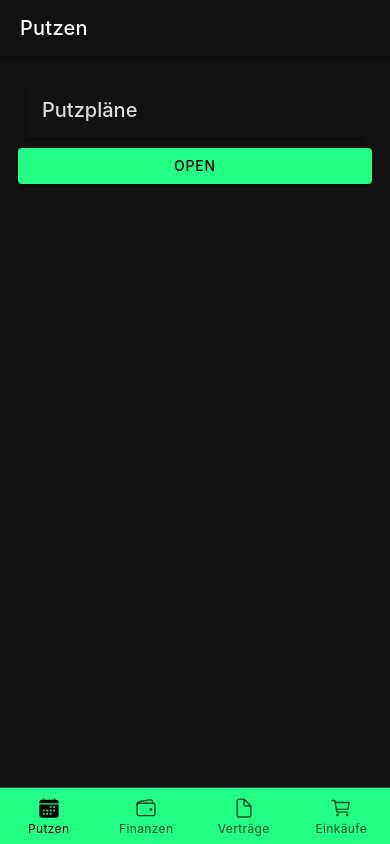
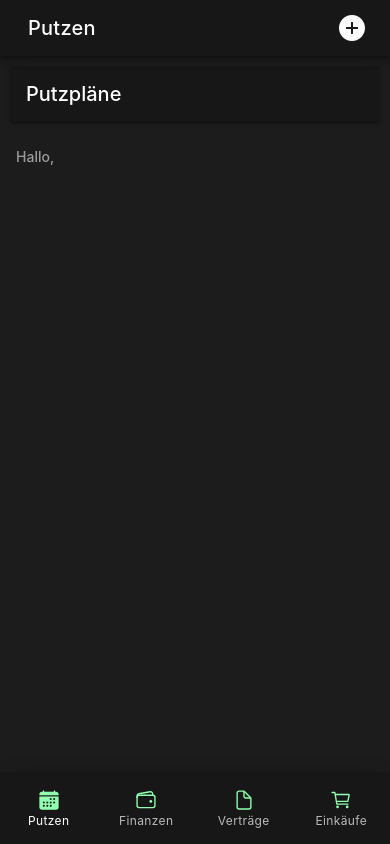
Before and after one commit to Schubzz/Roomie, a React (Vite) app: page /app/cleaning in a window 390 px wide. Built offline with nearby package versions, Linux system fonts and the light colour scheme.

Commit message:
changed theme; added new modal component in Putzen & Verträge

```diff
--- a/index.html
+++ b/index.html
@@ -6,7 +6,7 @@
 
       <base href="/"/>
 
-      <meta name="theme-color" content="#23FF85"/>
+      <meta name="theme-color" content="#1c1c1d"/>
       <meta name="color-scheme" content="light dark"/>
       <meta
               name="viewport"
--- /dev/null
+++ b/src/components/AddModal.tsx
@@ -0,0 +1,48 @@
+import React, {ReactNode} from 'react';
+import {
+    IonModal,
+    IonContent,
+    IonToolbar,
+    IonTitle,
+    IonButtons,
+    IonButton
+} from '@ionic/react';
+
+
+interface AddModalProps {
+    isOpen: boolean;
+    onDismiss: () => void;
+    onCreate: () => void;
+    children: ReactNode;
+    modalTitle: string;
+}
+
+const AddModal : React.FC<AddModalProps> = ({isOpen, onDismiss, onCreate, children, modalTitle}) => {
+    return (
+        <IonModal
+            isOpen={isOpen}
+            onDidDismiss={onDismiss}
+            breakpoints={[0.25, 0.5, 0.75, 1]}
+            initialBreakpoint={0.75}
+        >
+            <IonContent color='dark' className='ion-padding-vertical'>
+                <IonToolbar color='dark'>
+                    <IonTitle>{modalTitle}</IonTitle>
+                    <IonButtons slot="start">
+                        <IonButton color="primary" onClick={onDismiss}>
+                            Abbrechen
+                        </IonButton>
+                    </IonButtons>
+                    <IonButtons slot="end">
+                        <IonButton color="primary" onClick={() => onCreate()}>
+                            Fertig
+                        </IonButton>
+                    </IonButtons>
+                </IonToolbar>
+                {children}
+            </IonContent>
+        </IonModal>
+    );
+};
+
+export default AddModal;
--- a/src/pages/Cleaning.tsx
+++ b/src/pages/Cleaning.tsx
@@ -1,55 +1,78 @@
-import React, { useState } from 'react';
+import React, {BaseSyntheticEvent, useRef, useState} from 'react';
 import {
     IonButtons,
     IonButton,
-    IonModal,
     IonHeader,
     IonContent,
     IonToolbar,
     IonTitle,
     IonPage,
-    IonCard, IonCardTitle, IonIcon
+    IonCard, IonCardTitle, IonIcon, IonItem, IonInput, IonText, IonCardSubtitle
 } from '@ionic/react';
-import {closeOutline} from "ionicons/icons";
+import {
+    addCircleSharp,
+} from "ionicons/icons";
+import AddModal from "../components/AddModal";
 
 function Cleaning() {
 
-    const [isOpen, setIsOpen] = useState(false);
+    const [text, setText] = useState('Hallo, ');
+    const [showModal, setShowModal] = useState(false);
+
+    const handleInputChange = (event) => {
+        const inputValue = event.detail.value;
+        setText('Hallo, ' + inputValue);
+    }
+
+    const printText = () => {
+        setShowModal(false);
+    }
+
+    const handleEnterPress = (event) => {
+        if (event.key === 'Enter') {
+            printText();
+        }
+    }
 
     return (
         <IonPage>
             <IonHeader>
-                <IonToolbar>
+                <IonToolbar className='toolbar'>
                     <IonTitle>Putzen</IonTitle>
+                    <IonButtons slot='end'>
+                        <IonButton onClick={() => setShowModal(true)}>
+                            <IonIcon icon={addCircleSharp} size='large'/>
+                        </IonButton>
+                    </IonButtons>
                 </IonToolbar>
             </IonHeader>
 
-            <IonContent className="ion-padding" color='dark'>
+            <IonContent color='medium'>
 
-                <IonCard>
+                <IonCard color='dark'>
                     <IonCardTitle className='ion-padding'>Putzpläne</IonCardTitle>
                 </IonCard>
 
+                <div className='ion-padding'>
+                    <IonCardSubtitle>
+                        {text}
+                    </IonCardSubtitle>
+                </div>
 
-                <IonButton expand="block" onClick={() => setIsOpen(true)} color='primary'>
-                    Open
-                </IonButton>
-
-                <IonModal isOpen={isOpen}>
-                    <IonHeader>
-                        <IonToolbar>
-                            <IonTitle>Neue Aufgabe</IonTitle>
-                            <IonButtons slot="end">
-                                <IonButton onClick={() => setIsOpen(false)}>
-                                    <IonIcon color='primary' icon={closeOutline} size=''/>
-                                </IonButton>
-                            </IonButtons>
-                        </IonToolbar>
-                    </IonHeader>
-                    <IonContent className="ion-padding" color='dark'>
-
-                    </IonContent>
-                </IonModal>
+                <AddModal
+                    modalTitle='Erstellen'
+                    isOpen={showModal}
+                    onDismiss={() => setShowModal(false)}
+                    onCreate={printText}
+                >
+                    <IonItem color='dark'>
+                        <IonInput
+                            onIonChange={handleInputChange}
+                            onKeyPress={handleEnterPress}
+                            placeholder="Dein Name"
+                        />
+                    </IonItem>
+                </AddModal>
 
             </IonContent>
         </IonPage>
--- a/src/pages/Contracts.tsx
+++ b/src/pages/Contracts.tsx
@@ -8,47 +8,70 @@ import {
     IonToolbar,
     IonTitle,
     IonPage,
-    IonCard, IonCardTitle, IonIcon
+    IonCard, IonCardTitle, IonIcon, IonCardSubtitle, IonItem, IonInput
 } from '@ionic/react';
-import {closeOutline} from "ionicons/icons";
+import {addCircleSharp, closeOutline, text} from "ionicons/icons";
+import AddModal from "../components/AddModal";
 
 function Contracts() {
 
-    const [isOpen, setIsOpen] = useState(false);
+    const [text, setText] = useState('Hallo, ');
+    const [showModal, setShowModal] = useState(false);
+
+    const handleInputChange = (event) => {
+        const inputValue = event.detail.value;
+        setText('Hallo, ' + inputValue);
+    }
+
+    const printText = () => {
+        setShowModal(false);
+    }
+
+    const handleEnterPress = (event) => {
+        if (event.key === 'Enter') {
+            printText();
+        }
+    }
 
     return (
         <IonPage>
             <IonHeader>
-                <IonToolbar color=''>
+                <IonToolbar className='toolbar'>
                     <IonTitle>Verträge</IonTitle>
+                    <IonButtons slot='end'>
+                        <IonButton onClick={() => setShowModal(true)}>
+                            <IonIcon icon={addCircleSharp} size='large'/>
+                        </IonButton>
+                    </IonButtons>
                 </IonToolbar>
             </IonHeader>
 
-            <IonContent className="ion-padding" color='dark'>
+            <IonContent color='medium'>
 
-                <IonCard>
+                <IonCard color='dark'>
                     <IonCardTitle className='ion-padding'>Verträge</IonCardTitle>
                 </IonCard>
 
-                <IonButton expand="block" onClick={() => setIsOpen(true)}>
-                    Open
-                </IonButton>
+                <div className='ion-padding'>
+                    <IonCardSubtitle>
+                        {text}
+                    </IonCardSubtitle>
+                </div>
 
-                <IonModal isOpen={isOpen}>
-                    <IonHeader>
-                        <IonToolbar>
-                            <IonTitle>Vertrag hinzufügen</IonTitle>
-                            <IonButtons slot="end">
-                                <IonButton onClick={() => setIsOpen(false)}>
-                                    <IonIcon color='primary' icon={closeOutline} size=''/>
-                                </IonButton>
-                            </IonButtons>
-                        </IonToolbar>
-                    </IonHeader>
-                    <IonContent className="ion-padding">
-
-                    </IonContent>
-                </IonModal>
+                <AddModal
+                    modalTitle='Hinzufügen'
+                    isOpen={showModal}
+                    onDismiss={() => setShowModal(false)}
+                    onCreate={printText}
+                >
+                    <IonItem color='dark'>
+                        <IonInput
+                            onIonChange={handleInputChange}
+                            onKeyPress={handleEnterPress}
+                            placeholder="Dein Name"
+                        />
+                    </IonItem>
+                </AddModal>
 
             </IonContent>
         </IonPage>
--- a/src/pages/Tabs-Layout.tsx
+++ b/src/pages/Tabs-Layout.tsx
@@ -26,11 +26,12 @@ const TabsLayout: React.FC = () => {
                 ))}
             </IonRouterOutlet>
 
-            <IonTabBar slot="bottom" color="primary">
+            <IonTabBar slot="bottom" color="dark" className='tabbar'>
                 {tabs.map(tab => (
                     <IonTabButton key={tab.id} tab={tab.id} href={makePath(tab.id)}>
                         <IonIcon
                             icon={currentPath === makePath(tab.id) ? tab.icon.active : tab.icon.default}
+                            color='primary'
                         />
                         <IonLabel>{tab.label}</IonLabel>
                     </IonTabButton>
--- a/src/theme/variables.css
+++ b/src/theme/variables.css
@@ -1,33 +1,35 @@
 
 :root, :root.ios, :root.md {
-    --ion-background-color: #121212;
-    --ion-background-color-rgb: 36,36,36;
 
-    --ion-toolbar-background: #121212;
+    --ion-background-color: #1c1c1d;
+
+    --ion-toolbar-background: #171717;
     --ion-toolbar-border-color: transparent;
+    --ion-backdrop-opacity: .5;
+
 
     --ion-font-family: -apple-system, BlinkMacSystemFont, 'Helvetica Neue', 'Roboto', sans-serif;
 
-    --ion-color-primary: #23FF85;
-    --ion-color-primary-rgb: 35,255,133;
+    --ion-color-primary: #90ffae;
+    --ion-color-primary-rgb: 144,255,174;
     --ion-color-primary-contrast: #000000;
     --ion-color-primary-contrast-rgb: 0,0,0;
-    --ion-color-primary-shade: #1fe075;
-    --ion-color-primary-tint: #39ff91;
+    --ion-color-primary-shade: #7fe099;
+    --ion-color-primary-tint: #9bffb6;
 
-    --ion-color-secondary: #7D8491;
-    --ion-color-secondary-rgb: 125,132,145;
-    --ion-color-secondary-contrast: #000000;
-    --ion-color-secondary-contrast-rgb: 0,0,0;
-    --ion-color-secondary-shade: #6e7480;
-    --ion-color-secondary-tint: #8a909c;
+    --ion-color-secondary: #0163aa;
+    --ion-color-secondary-rgb: 1,99,170;
+    --ion-color-secondary-contrast: #ffffff;
+    --ion-color-secondary-contrast-rgb: 255,255,255;
+    --ion-color-secondary-shade: #015796;
+    --ion-color-secondary-tint: #1a73b3;
 
-    --ion-color-tertiary: #7F055F;
-    --ion-color-tertiary-rgb: 127,5,95;
+    --ion-color-tertiary: #6030ff;
+    --ion-color-tertiary-rgb: 96,48,255;
     --ion-color-tertiary-contrast: #ffffff;
     --ion-color-tertiary-contrast-rgb: 255,255,255;
-    --ion-color-tertiary-shade: #700454;
-    --ion-color-tertiary-tint: #8c1e6f;
+    --ion-color-tertiary-shade: #542ae0;
+    --ion-color-tertiary-tint: #7045ff;
 
     --ion-color-success: #2dd55b;
     --ion-color-success-rgb: 45,213,91;
@@ -50,26 +52,26 @@
     --ion-color-danger-shade: #ad000d;
     --ion-color-danger-tint: #cb1a27;
 
-    --ion-color-light: #FCFCFC;
-    --ion-color-light-rgb: 252,252,252;
+    --ion-color-light: #f6f8fc;
+    --ion-color-light-rgb: 246,248,252;
     --ion-color-light-contrast: #000000;
     --ion-color-light-contrast-rgb: 0,0,0;
-    --ion-color-light-shade: #dedede;
-    --ion-color-light-tint: #fcfcfc;
+    --ion-color-light-shade: #d8dade;
+    --ion-color-light-tint: #f7f9fc;
 
-    --ion-color-medium: #3E4240;
-    --ion-color-medium-rgb: 62,66,64;
+    --ion-color-medium: #1c1c1c;
+    --ion-color-medium-rgb: 28,28,28;
     --ion-color-medium-contrast: #ffffff;
     --ion-color-medium-contrast-rgb: 255,255,255;
-    --ion-color-medium-shade: #373a38;
-    --ion-color-medium-tint: #515553;
+    --ion-color-medium-shade: #191919;
+    --ion-color-medium-tint: #333333;
 
-    --ion-color-dark: #121212;
-    --ion-color-dark-rgb: 18,18,18;
+    --ion-color-dark: #171717;
+    --ion-color-dark-rgb: 23,23,23;
     --ion-color-dark-contrast: #ffffff;
     --ion-color-dark-contrast-rgb: 255,255,255;
-    --ion-color-dark-shade: #101010;
-    --ion-color-dark-tint: #2a2a2a;
+    --ion-color-dark-shade: #141414;
+    --ion-color-dark-tint: #2e2e2e;
 
 
     --ion-text-color: #FCFCFC;
@@ -115,3 +117,29 @@
     --ion-background-color-step-900: #e6e6e6;
     --ion-background-color-step-950: #f1f1f1;
 }
+
+.tabbar {
+    border-top: 0;
+    box-shadow:  0px 15px 25px 0px #000000;
+    padding: .5rem 0;
+}
+
+.toolbar {
+    box-shadow:  0px -15px 25px 0px #000000;
+    padding-inline: .5rem;
+    min-height: 8%;
+}
+
+#example-modal {
+    --border-radius: 16px;
+    --box-shadow: 0 10px 15px -3px rgb(0 0 0 / 0.1), 0 4px 6px -4px rgb(0 0 0 / 0.1);
+}
+
+#example-modal::part(backdrop) {
+    background: #090909;
+}
+
+#example-modal .ion-toolbar {
+    --background: rgb(14 116 144);
+    --color: white;
+}
```
